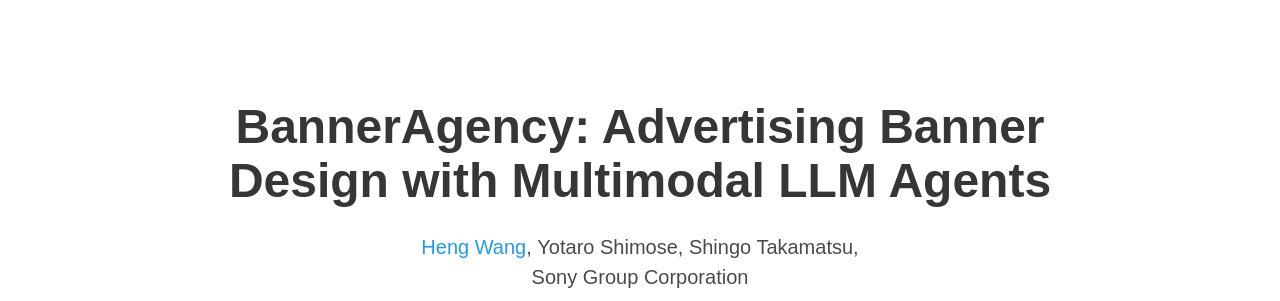
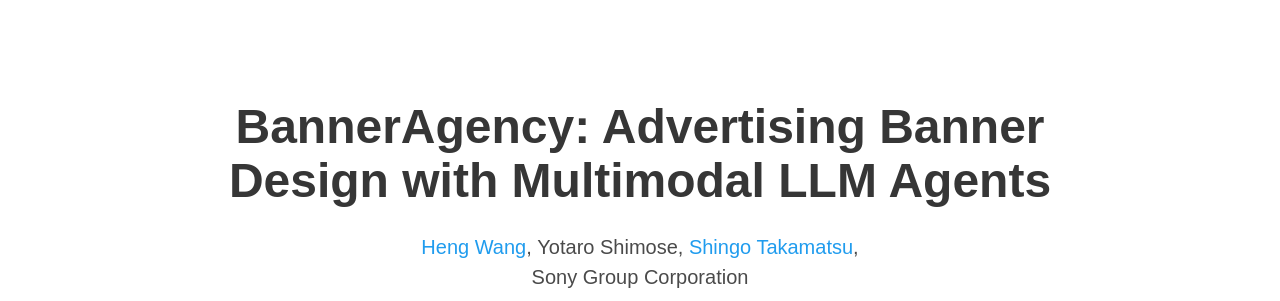
Before and after one commit to banneragency/banneragency.github.io, a plain HTML site: page index.html in a window 1280 px wide. Shown: the top 301 px of the page. Drawn offline with nearby package versions, Linux system fonts and the light colour scheme; some icons are missing; a web font is replaced by a local one.

Commit message:
Update index.html

```diff
--- a/index.html
+++ b/index.html
@@ -349,7 +349,7 @@
             <span class="author-block">
               Yotaro Shimose,</span>
             <span class="author-block">
-              Shingo Takamatsu,
+              <a href="https://scholar.google.co.jp/citations?user=oCVG8wQAAAAJ&hl=en">Shingo Takamatsu</a>,
             </span>
 
           </div>
```
